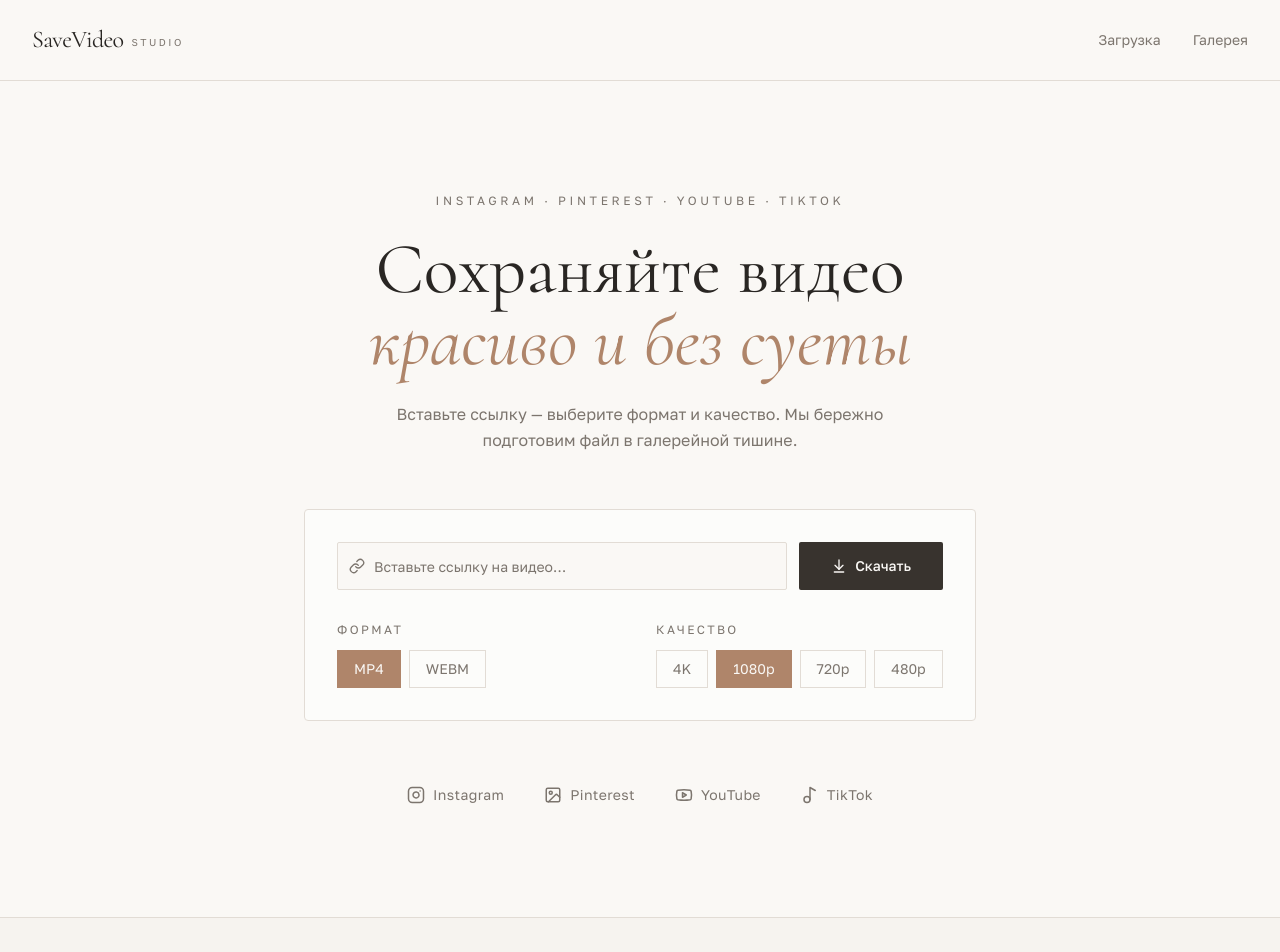
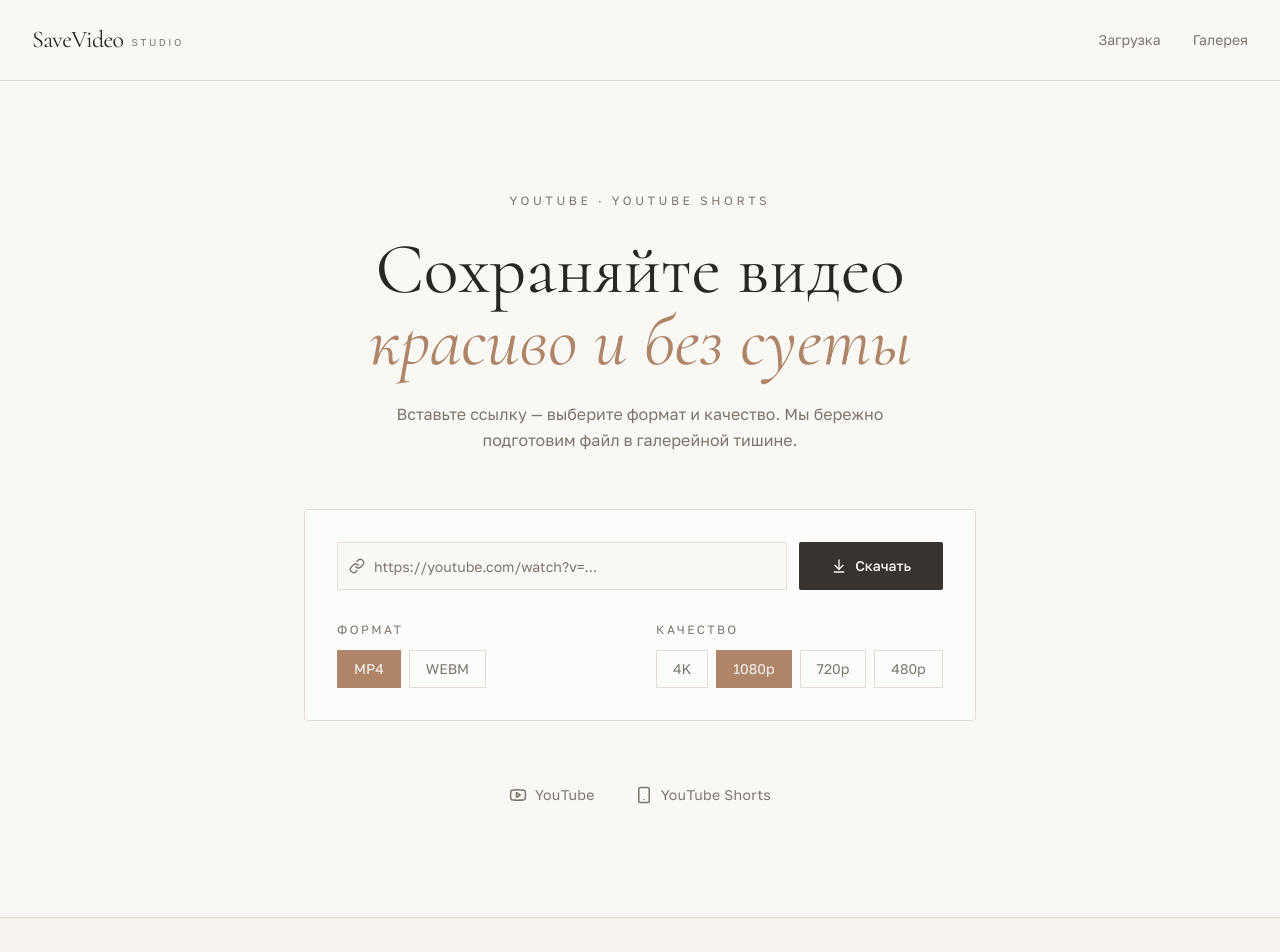
Before and after one commit to pr-poehali-dev/freebuff-video-downloader, a React (Vite) app: page / in a window 1280 px wide. Shown: the top 952 px of the page. Built offline with nearby package versions, Linux system fonts and the light colour scheme.

Commit message:
Fix: Support only YouTube API

```diff
--- a/src/pages/Index.tsx
+++ b/src/pages/Index.tsx
@@ -15,10 +15,8 @@ interface GalleryItem {
 }
 
 const PLATFORMS = [
-  { name: 'Instagram', icon: 'Instagram' },
-  { name: 'Pinterest', icon: 'Image' },
   { name: 'YouTube', icon: 'Youtube' },
-  { name: 'TikTok', icon: 'Music2' },
+  { name: 'YouTube Shorts', icon: 'Smartphone' },
 ];
 
 const FORMATS = ['MP4', 'WEBM'];
@@ -145,7 +143,7 @@ const Index = () => {
       <section id="upload" className="container py-20 md:py-28">
         <div className="mx-auto max-w-3xl text-center animate-fade-in">
           <p className="mb-6 text-xs uppercase tracking-[0.3em] text-muted-foreground">
-            Instagram · Pinterest · YouTube · TikTok
+            YouTube · YouTube Shorts
           </p>
           <h1 className="font-display text-5xl leading-[1.05] md:text-7xl">
             Сохраняйте видео
@@ -174,7 +172,7 @@ const Index = () => {
                 value={url}
                 onChange={(e) => setUrl(e.target.value)}
                 onKeyDown={(e) => e.key === 'Enter' && handleDownload()}
-                placeholder="Вставьте ссылку на видео…"
+                placeholder="https://youtube.com/watch?v=..."
                 className="h-12 border-border bg-background pl-9 text-base"
               />
             </div>
```
Also changed, not shown: 1 other file (tests, documents, lock files or other folders).
